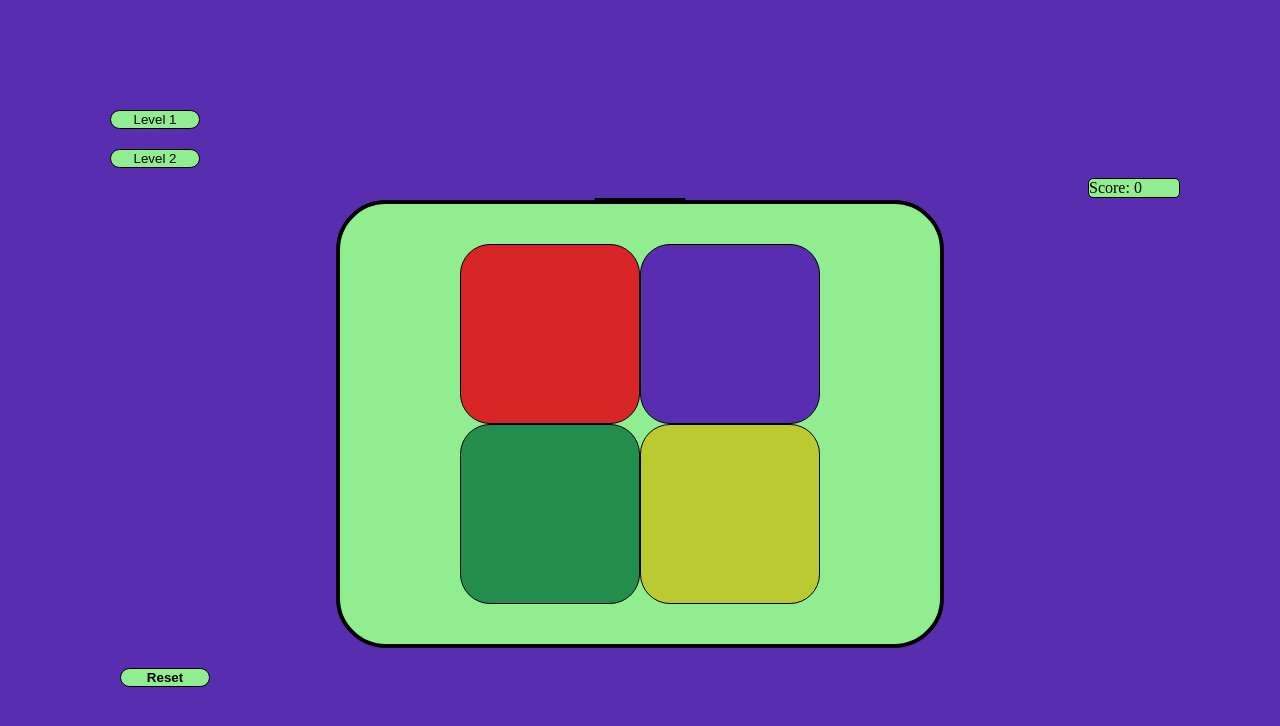
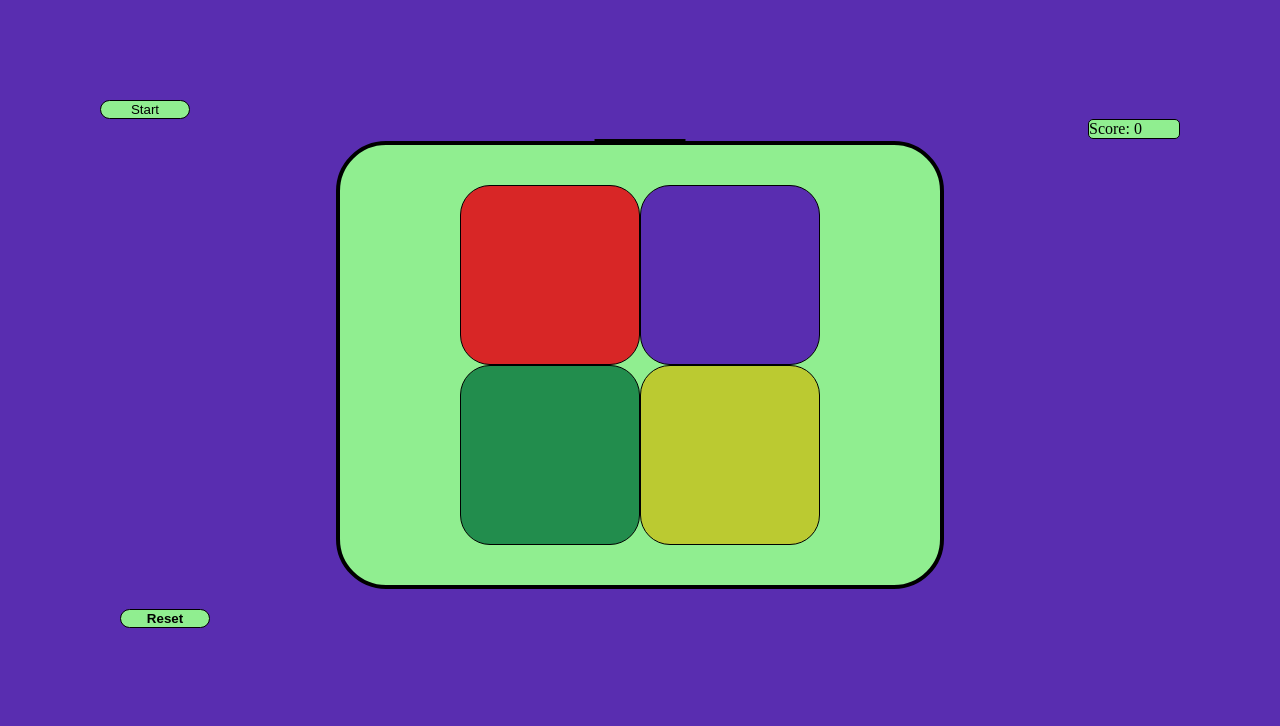
Before and after one commit to BijayPuma/Simon-Says, a plain HTML site: page index.html in a window 1280 px wide. Drawn offline with Linux system fonts and the light colour scheme.

Commit message:
level2 final final

```diff
--- a/index.html
+++ b/index.html
@@ -12,12 +12,8 @@
 <body>
 
 
-    <div class="level">
-        <button class="LevelOne">Level 1</button>
-        <button class="LevelTwo">Level 2</button>
-    </div>
 
-
+    <button class="StartButton">Start</button>
     <div class="TurnScore">
 
 
--- a/simon.js
+++ b/simon.js
@@ -2,7 +2,6 @@ let redButton = document.querySelector(".RedButton");
 let blueButton = document.querySelector(".BlueButton");
 let greenButton = document.querySelector(".GreenButton");
 let yellowButton = document.querySelector(".YellowButton");
-
 let startButton = document.querySelector(".StartButton");
 let yourTurn = document.querySelector(".YourTurn");
 let score = document.querySelector(".Score");
@@ -103,6 +102,7 @@ yellowButton.addEventListener("click", function() {
 */
 
 //LEVEL2
+//startButton.addEventListener("click", levelTwo);
 startButton.addEventListener("click", levelTwo);
 
 let counter = 0;
@@ -112,7 +112,6 @@ computerChoice = [];
 function levelTwo() {
   computerSequence();
 }
-
 function computerSequence(colors) {
   //Level one random color
   for (let i = 0; i < 3; i++) {
@@ -335,6 +334,7 @@ function computerSequence(colors) {
     counter++;
   }
 }
+
 /*
 *******
 */
@@ -344,6 +344,7 @@ function computerSequence(colors) {
 userClicks = "";
 function userClicked(userClick) {
   userClicks += userClick;
+  console.log(userClicks);
   if (combineColors === userClicks) {
     win();
   } else {
@@ -356,7 +357,7 @@ function userClicked(userClick) {
 */
 function win() {
   score.value = "Score: " + "2";
-  yourTurn.value = "Congrats, You win the Game";
+  yourTurn.value = "Level passed";
   alert("PASSED! click 'start' to go next level");
 }
 
@@ -364,7 +365,9 @@ function lose() {
   score.value = "Score: " + 0;
   clickButtonCounter = 0;
   counter = 0;
-  yourTurn.value = "Fail, Try Again";
+  yourTurn.value = "Try Again!";
+
+  //alert("Failed, click 'start' to start again! 'Reset' to quit.");
 }
 
 resetButton.addEventListener("click", function() {
--- a/style.css
+++ b/style.css
@@ -12,25 +12,12 @@ body {
   display: flex;
   flex-direction: column;
 }
-.LevelOne {
+.StartButton {
   border: 1px solid black;
   background: lightgreen;
   width: 90px;
   align-self: flex-start;
   border-radius: 10px;
-  margin: 10px;
-}
-.LevelTwo {
-  border: 1px solid black;
-  background: lightgreen;
-  width: 90px;
-  align-self: flex-start;
-  border-radius: 10px;
-  margin: 10px;
-}
-.level {
-  display: flex;
-  flex-direction: column;
 }
 
 .Score {
```
